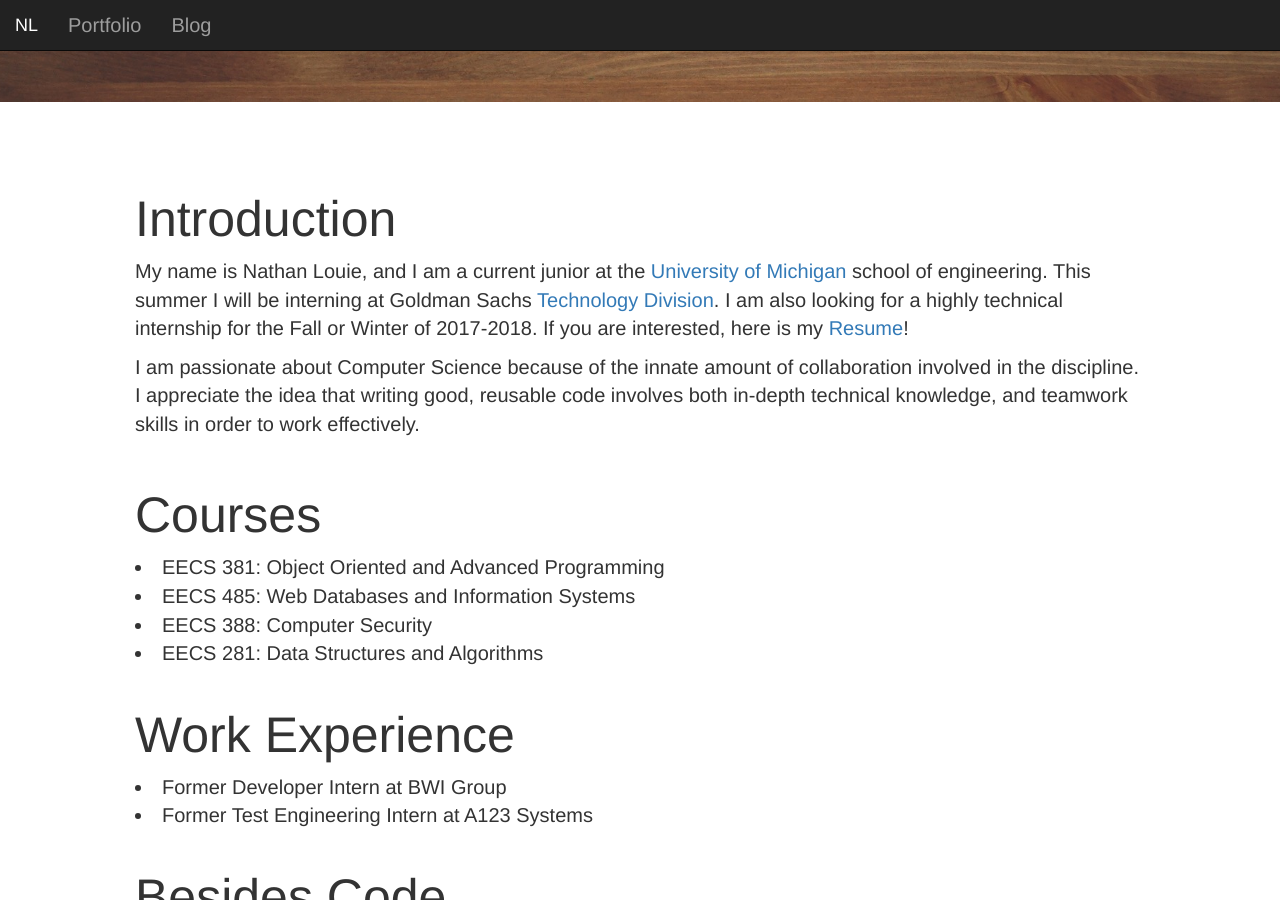
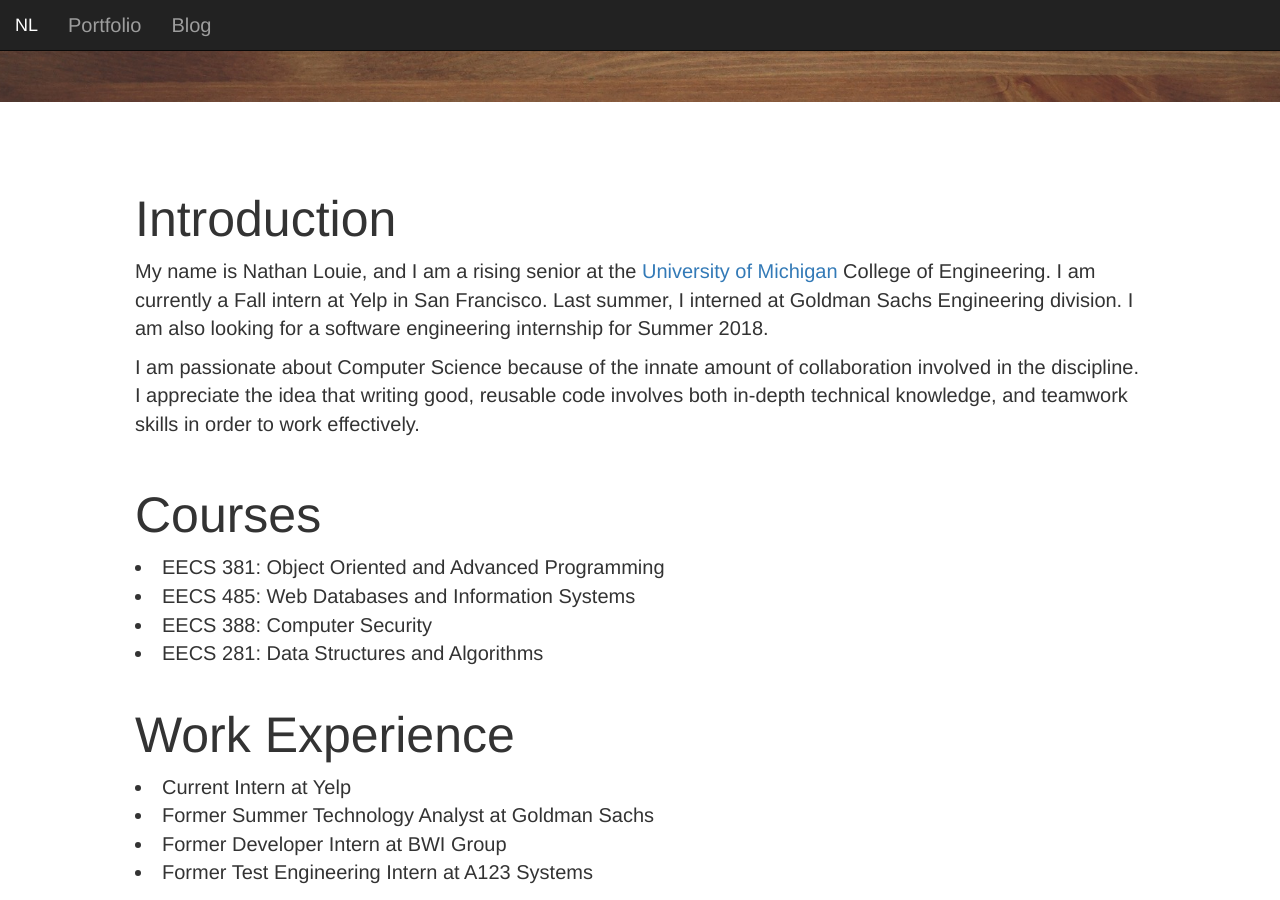
Before and after one commit to nxlouie/nxlouie.github.io, a Jekyll site: the page built from index.html, in a window 1280 px wide and 900 px high, scrolled down 798 px. Built offline with Jekyll 4.4.1, drawn with Linux system fonts in a browser that asks for light colours; nearby versions of some CDN libraries.

Commit message:
Update index.html

```diff
--- a/index.html
+++ b/index.html
@@ -13,7 +13,7 @@
 
 <div class="body">
   <h2>Introduction</h2>
-  <p>My name is Nathan Louie, and I am a current junior at the <a href="http://umich.edu/" target="_blank">University of Michigan</a> school of engineering. This summer I will be interning at Goldman Sachs <a href="http://www.goldmansachs.com/careers/why-goldman-sachs/our-divisions/technology/" target="_blank">Technology Division</a>. I am also looking for a highly technical internship for the Fall or Winter of 2017-2018. If you are interested, here is my <a href="img/nathanLouieResume.pdf" target="_blank">Resume</a>!</p>
+  <p>My name is Nathan Louie, and I am a rising senior at the <a href="http://umich.edu/" target="_blank">University of Michigan</a> College of Engineering. I am currently a Fall intern at Yelp in San Francisco. Last summer, I interned at Goldman Sachs Engineering division. I am also looking for a software engineering internship for Summer 2018.</p>
 
   <p>I am passionate about Computer Science because of the innate amount of collaboration involved in the discipline. I appreciate the idea that writing good, reusable code involves both in-depth technical knowledge, and teamwork skills in order to work effectively.</p>
 
@@ -28,6 +28,8 @@
   <br>
 
   <h2>Work Experience</h2>
+  <li>Current Intern at Yelp</li>
+  <li>Former Summer Technology Analyst at Goldman Sachs</li>
   <li>Former Developer Intern at BWI Group</li>
   <li>Former Test Engineering Intern at A123 Systems</li>
 
```
